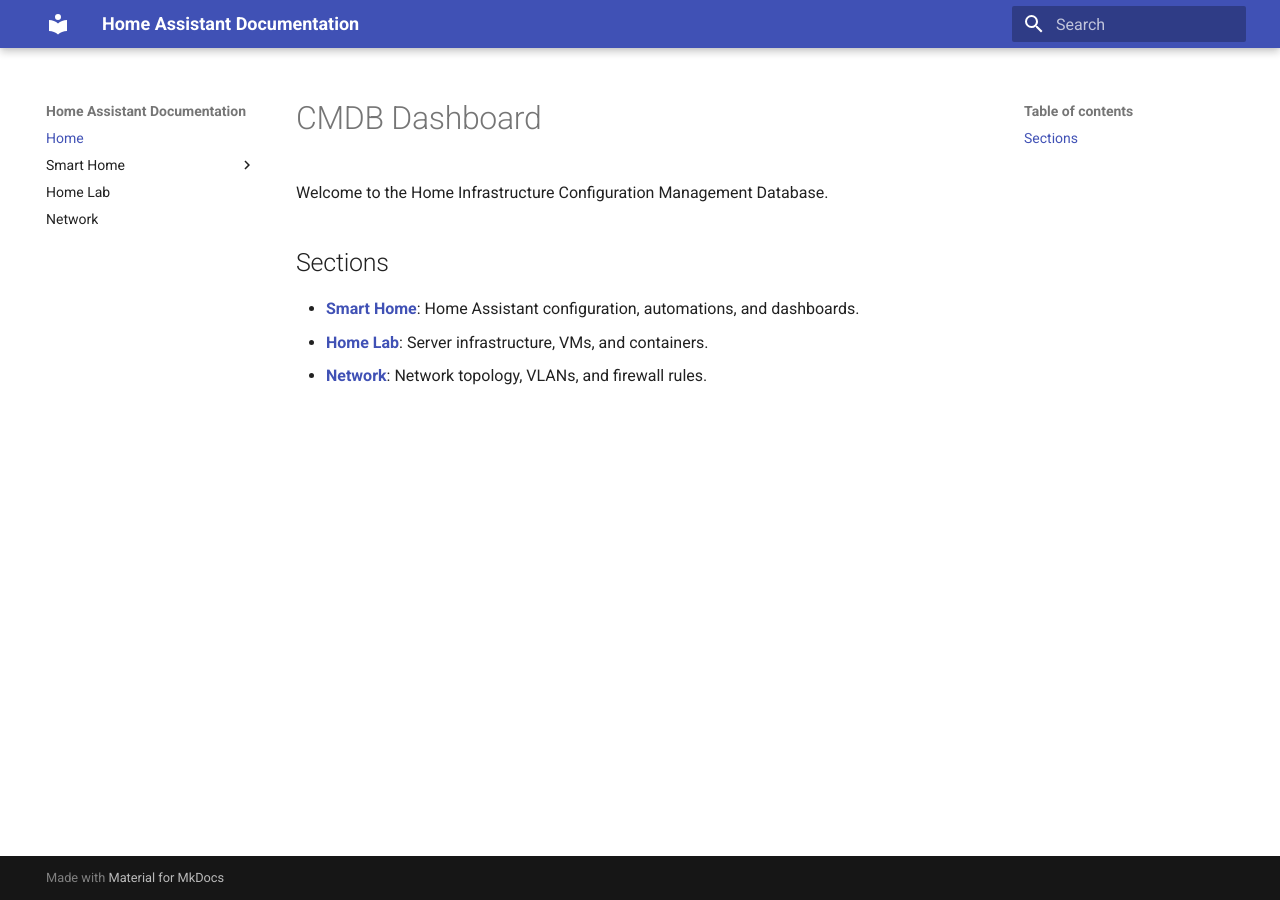
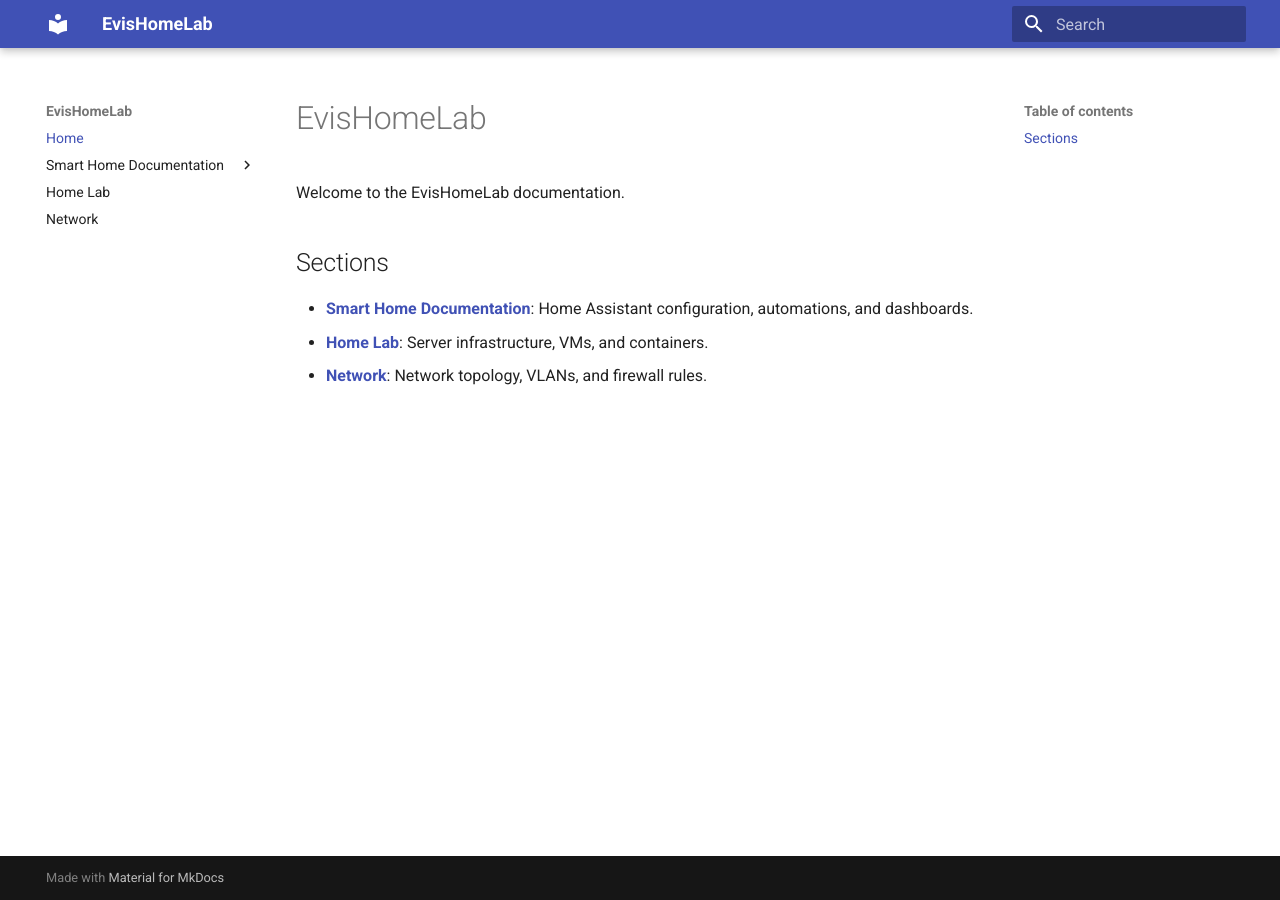
Before and after one commit to EvisHome/EvisHomeLab, an MkDocs documentation site: the page built from docs/index.md, in a window 1280 px wide. Built offline with MkDocs 1.6.1 and Material for MkDocs 9.7.7, drawn with Linux system fonts in a browser that asks for light colours.

Commit message:
Update site branding and navigation titles

```diff
--- a/docs/index.md
+++ b/docs/index.md
@@ -1,8 +1,8 @@
-# CMDB Dashboard
+# EvisHomeLab
 
-Welcome to the Home Infrastructure Configuration Management Database.
+Welcome to the EvisHomeLab documentation.
 
 ## Sections
-- **[Smart Home](smart-home/index.md)**: Home Assistant configuration, automations, and dashboards.
+- **[Smart Home Documentation](smart-home/index.md)**: Home Assistant configuration, automations, and dashboards.
 - **[Home Lab](home-lab/index.md)**: Server infrastructure, VMs, and containers.
 - **[Network](network/index.md)**: Network topology, VLANs, and firewall rules.
--- a/mkdocs.yml
+++ b/mkdocs.yml
@@ -1,9 +1,9 @@
-site_name: Home Assistant Documentation
+site_name: EvisHomeLab
 theme:
   name: material
 nav:
   - Home: index.md
-  - Smart Home:
+  - Smart Home Documentation:
       - Overview: smart-home/index.md
       - Configuration & Structure: smart-home/structure.md
       - Automations: smart-home/automations.md
```
